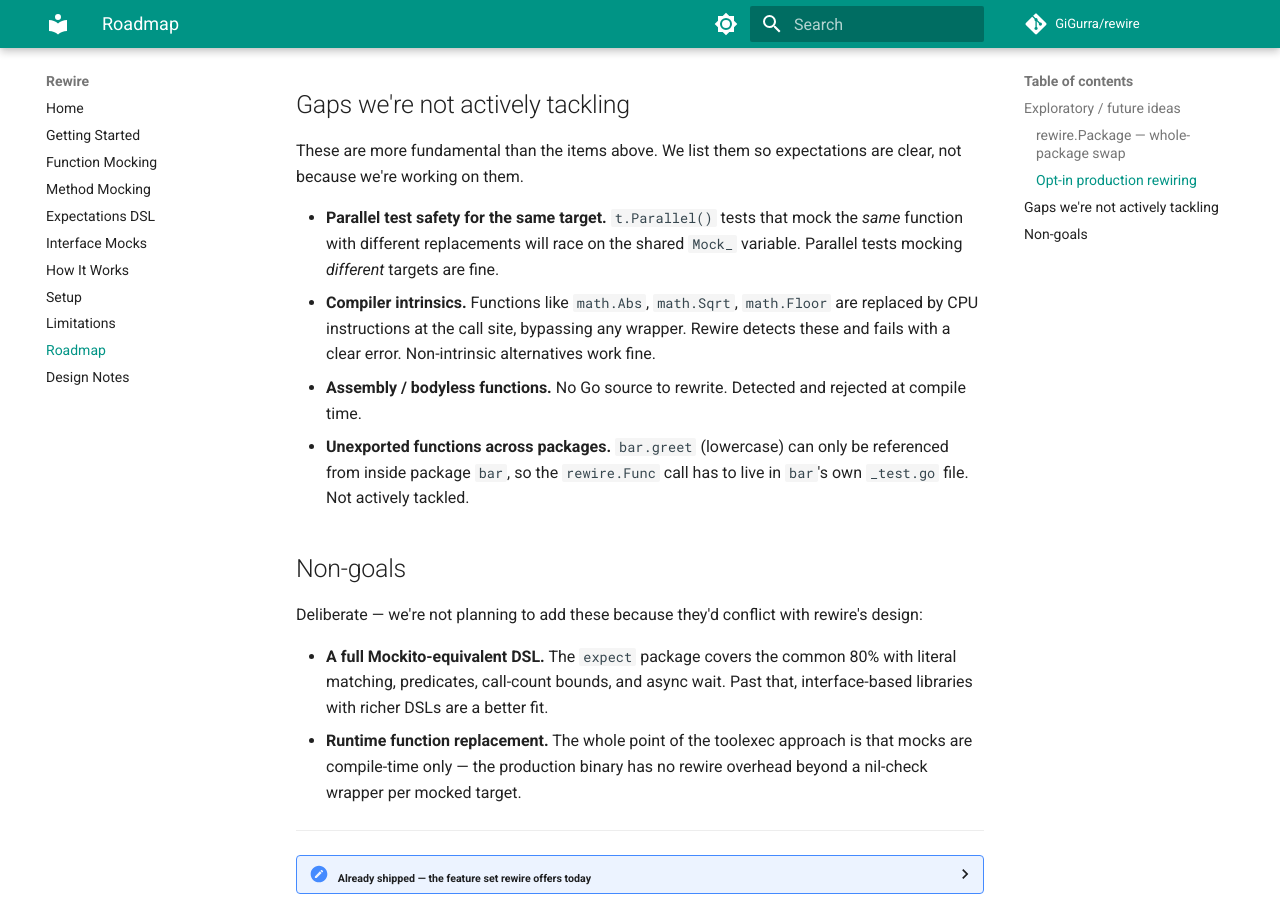
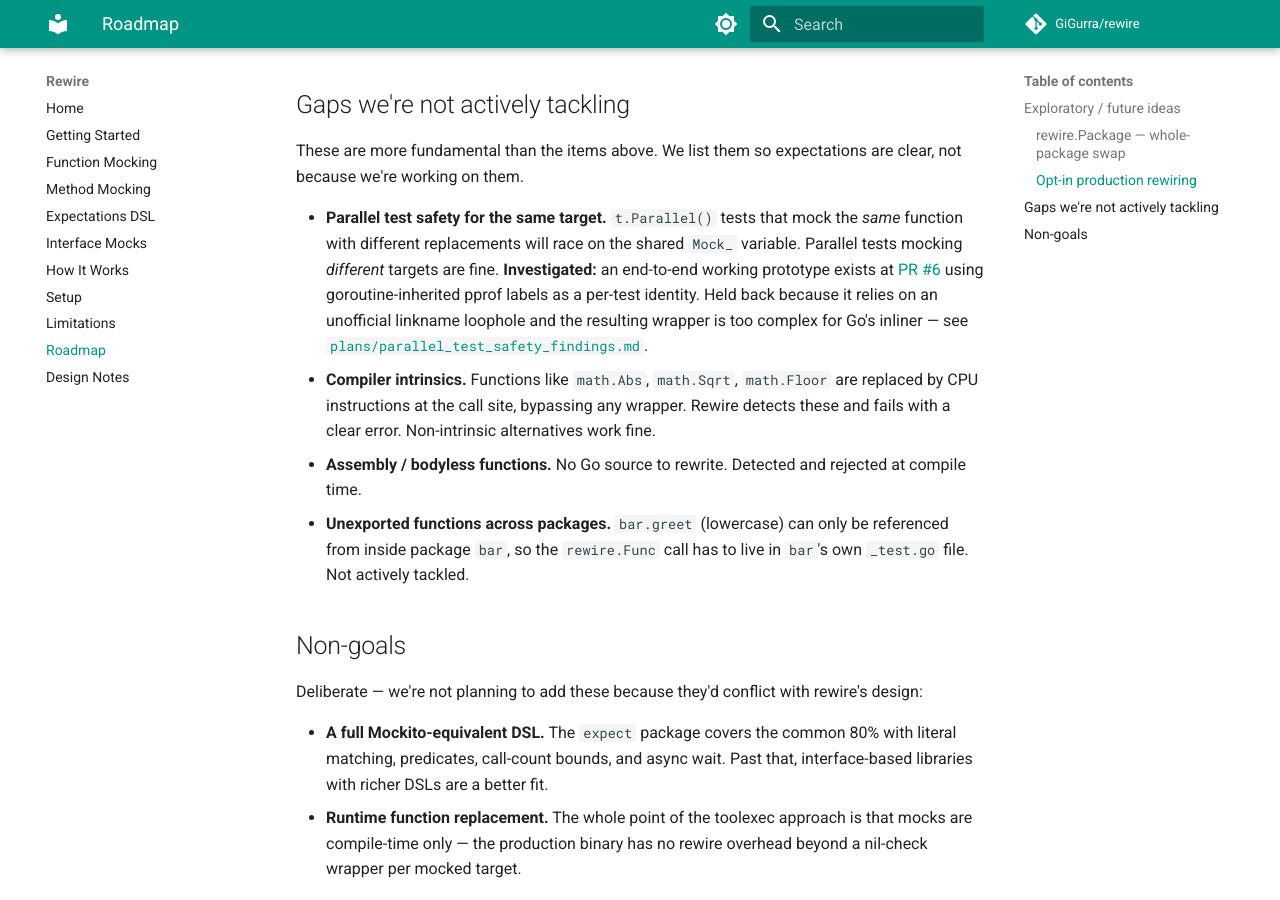
Before and after one commit to GiGurra/rewire, an MkDocs documentation site: the page built from docs/roadmap.md, in a window 1280 px wide and 900 px high, scrolled down 2059 px. Built offline with MkDocs 1.6.1 and Material for MkDocs 9.7.7, drawn with Linux system fonts in a browser that asks for light colours; comment, search, counter and statistics services are not loaded.

Commit message:
docs: link parallel-safety investigation from user-facing pages
Three user-facing docs pages now have a short summary + link to
the draft PR #6 + link to the findings doc, so readers who hit
the parallel-safety limitation know it's been explored and why
it didn't ship, without having to dig through plans/:

- limitations.md "No parallel mock safety" — adds the
  Investigated/not-shipped note right where users first hit the
  limitation.
- roadmap.md "Parallel test safety" gap entry — same pointer,
  terser form.
- design.md "Parallel test safety" subsection under Future work
  — prototype status + brief why-not-shipped.

Co-Authored-By: Claude Opus 4.7 (1M context) <noreply@anthropic.com>

```diff
--- a/docs/roadmap.md
+++ b/docs/roadmap.md
@@ -49,7 +49,7 @@ A fun experiment. Likely a separate subpackage (`rewire/live` or similar) if it
 
 These are more fundamental than the items above. We list them so expectations are clear, not because we're working on them.
 
-- **Parallel test safety for the same target.** `t.Parallel()` tests that mock the *same* function with different replacements will race on the shared `Mock_` variable. Parallel tests mocking *different* targets are fine.
+- **Parallel test safety for the same target.** `t.Parallel()` tests that mock the *same* function with different replacements will race on the shared `Mock_` variable. Parallel tests mocking *different* targets are fine. **Investigated:** an end-to-end working prototype exists at [PR #6](https://github.com/GiGurra/rewire/pull/6) using goroutine-inherited pprof labels as a per-test identity. Held back because it relies on an unofficial linkname loophole and the resulting wrapper is too complex for Go's inliner — see [`plans/parallel_test_safety_findings.md`](https://github.com/GiGurra/rewire/blob/main/plans/parallel_test_safety_findings.md).
 - **Compiler intrinsics.** Functions like `math.Abs`, `math.Sqrt`, `math.Floor` are replaced by CPU instructions at the call site, bypassing any wrapper. Rewire detects these and fails with a clear error. Non-intrinsic alternatives work fine.
 - **Assembly / bodyless functions.** No Go source to rewrite. Detected and rejected at compile time.
 - **Unexported functions across packages.** `bar.greet` (lowercase) can only be referenced from inside package `bar`, so the `rewire.Func` call has to live in `bar`'s own `_test.go` file. Not actively tackled.
```
Also changed, not shown: docs/design.md (+2 -0 lines), docs/limitations.md (+2 -0 lines).
